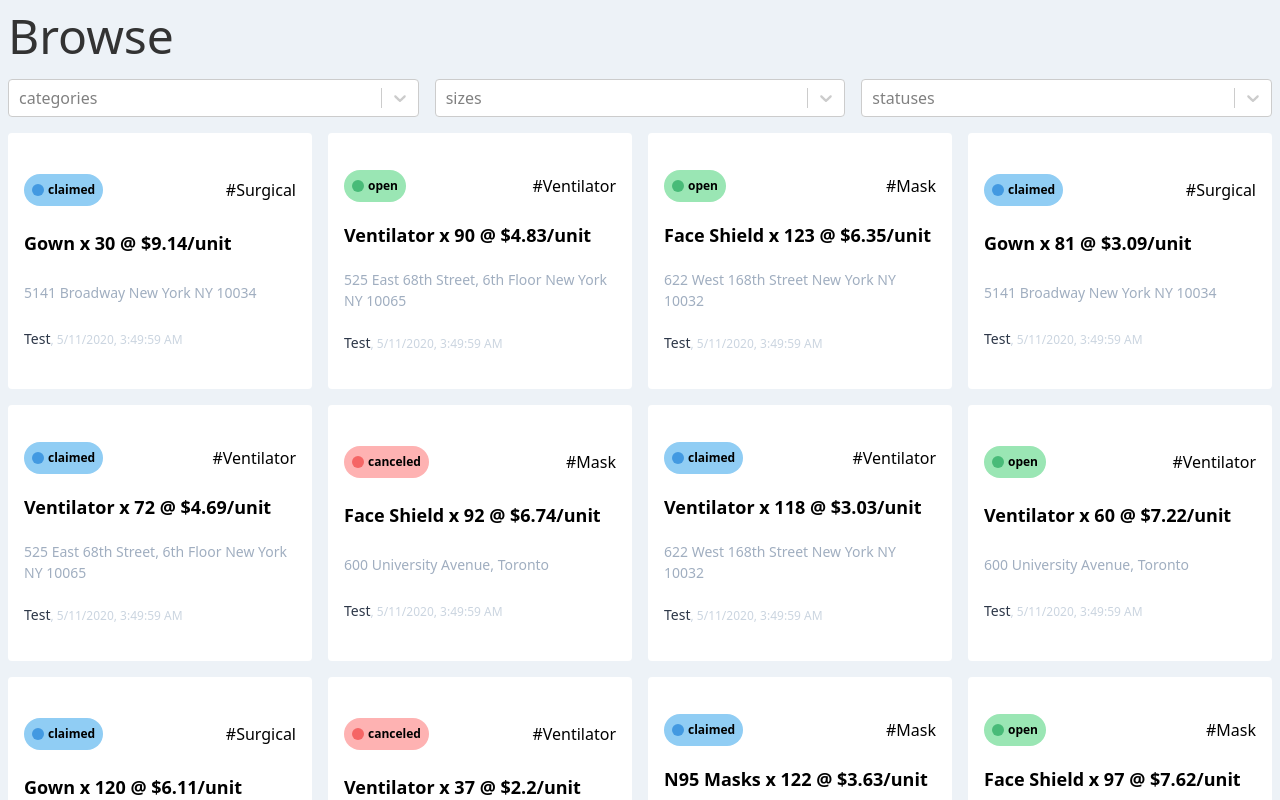
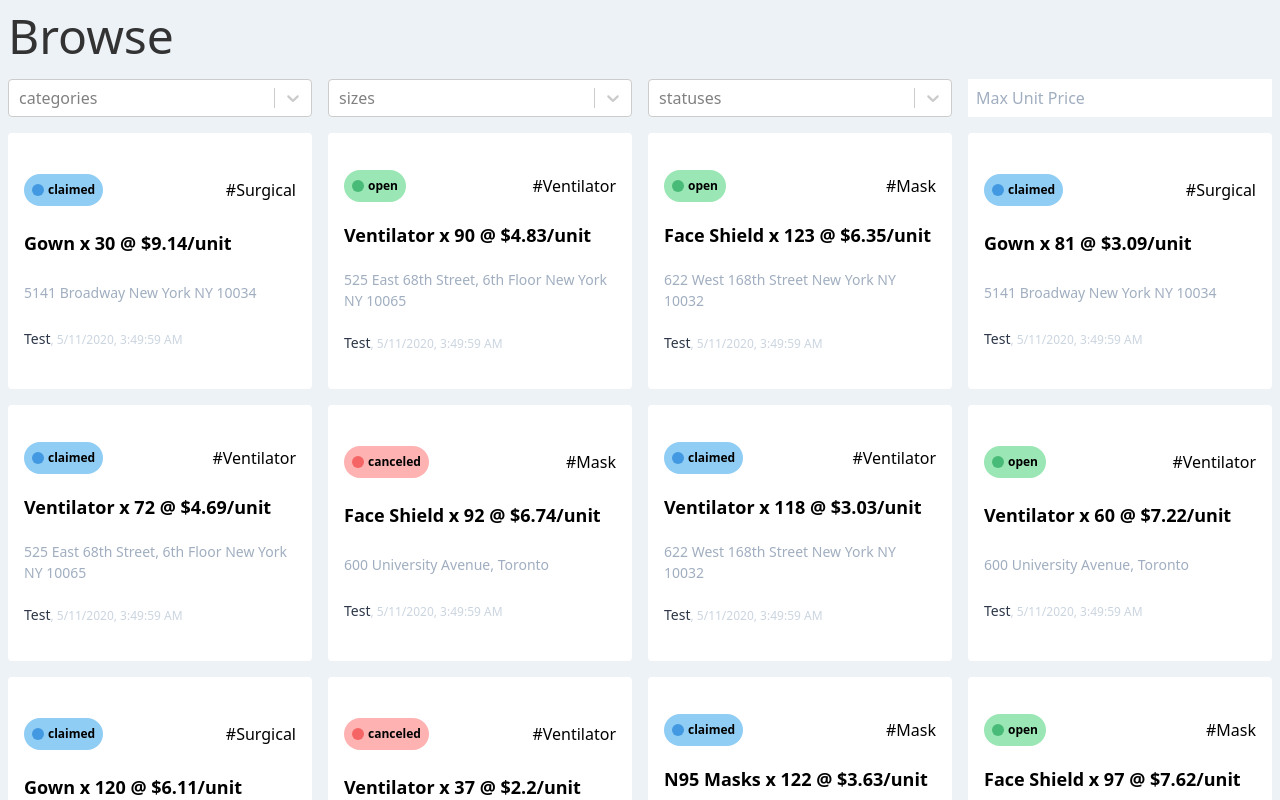
Before and after one commit to Jhong098/OpenPPE, a Next.js app: page /browse in a window 1280 px wide. Shown: the top 800 px of the page. Built offline with nearby package versions, Linux system fonts and the light colour scheme.

Commit message:
add logos and price filtering

```diff
--- a/components/filters.js
+++ b/components/filters.js
@@ -1,4 +1,5 @@
 import Select from "react-select";
+import { useState } from "react";
 import { useRequests } from "contexts/requests";
 
 export default function Filters() {
@@ -11,10 +12,17 @@ export default function Filters() {
     });
   };
 
-  const { filters, options } = state;
+  const handleMaxPriceChange = (event) => {
+    dispatch({
+      type: "FILTER_PRICE",
+      payload: event.target.value,
+    });
+  };
+
+  const { filters, options, maxPriceFilter } = state;
 
   return (
-    <div className="grid grid-cols-1 md:grid-cols-3 gap-4 mt-4">
+    <div className="grid grid-cols-1 md:grid-cols-4 gap-4 mt-4">
       {Object.entries(options).map(([filter, options]) => (
         <Select
           key={filter}
@@ -25,6 +33,15 @@ export default function Filters() {
           onChange={(selected) => handleFilterUpdate(selected, filter)}
         />
       ))}
+
+      <input
+        type="number"
+        className="px-2"
+        min="0"
+        value={maxPriceFilter}
+        onChange={handleMaxPriceChange}
+        placeholder="Max Unit Price"
+      />
     </div>
   );
 }
--- a/contexts/requests.js
+++ b/contexts/requests.js
@@ -4,6 +4,7 @@ const RequestsContext = React.createContext();
 
 const initialState = {
   options: {},
+  maxPriceFilter: "",
   filters: { categories: [], sizes: [], statuses: [] },
   requests: [],
   message: "", // ok/error
@@ -28,6 +29,12 @@ const getFilters = (requests) => {
 
 const reducer = (state, action) => {
   switch (action.type) {
+    case "FILTER_PRICE":
+      console.log(action.payload);
+      return {
+        ...state,
+        maxPriceFilter: action.payload,
+      };
     case "FILTER_REQUESTS":
       return {
         ...state,
--- a/pages/browse.js
+++ b/pages/browse.js
@@ -263,11 +263,13 @@ export default function Browse() {
 
   // if (error) return <div>failed to load</div>;
 
-  const { filters, requests, message } = state;
+  const { filters, requests, message, maxPriceFilter } = state;
 
   const filterRequests = () => {
     return requests.filter(
-      ({ category, size, status }) =>
+      ({ category, size, status, unit_cost }) =>
+        (maxPriceFilter === "" ||
+          parseFloat(unit_cost) < parseFloat(maxPriceFilter)) &&
         (filters.categories.length === 0 ||
           filters.categories.map((f) => f.value).includes(category)) &&
         (filters.sizes.length === 0 ||
--- a/pages/index.js
+++ b/pages/index.js
@@ -1,5 +1,6 @@
 import Head from "next/head";
 import Nav from "../components/nav";
+import Link from "next/link";
 
 export default function IndexPage() {
   return (
@@ -11,8 +12,16 @@ export default function IndexPage() {
 
       <main>
         <Nav />
-        <div className="hero">
-          <h1 className="title">Next.js + Tailwind CSS</h1>
+        <div className="hero flex-center">
+          <img src="/Logox2.png" alt="logo" />
+          <h2 className="text-lg font-semibold">
+            Share resources with those who need them the most
+          </h2>
+          <Link href="/browse">
+            <a className="rounded bg-gray-800 text-white py-2 px-4 hover:opacity-75 mt-4">
+              Browse Requests
+            </a>
+          </Link>
         </div>
       </main>
     </div>
--- a/styles/index.css
+++ b/styles/index.css
@@ -7,6 +7,10 @@ body {
 
 .btn-blue {
   @apply bg-blue-500 text-white font-bold py-2 px-4 rounded;
+}
+
+.flex-center {
+  @apply flex items-center justify-center flex-col;
 }
 
 .hero {
@@ -20,7 +24,7 @@ body {
 }
 
 .container {
-  @apply w-full h-full;
+  @apply w-full h-full mx-auto my-0;
 }
 
 .card {
```
Also changed, not shown: public/Logox1.png (added), public/Logox2.png (added).
